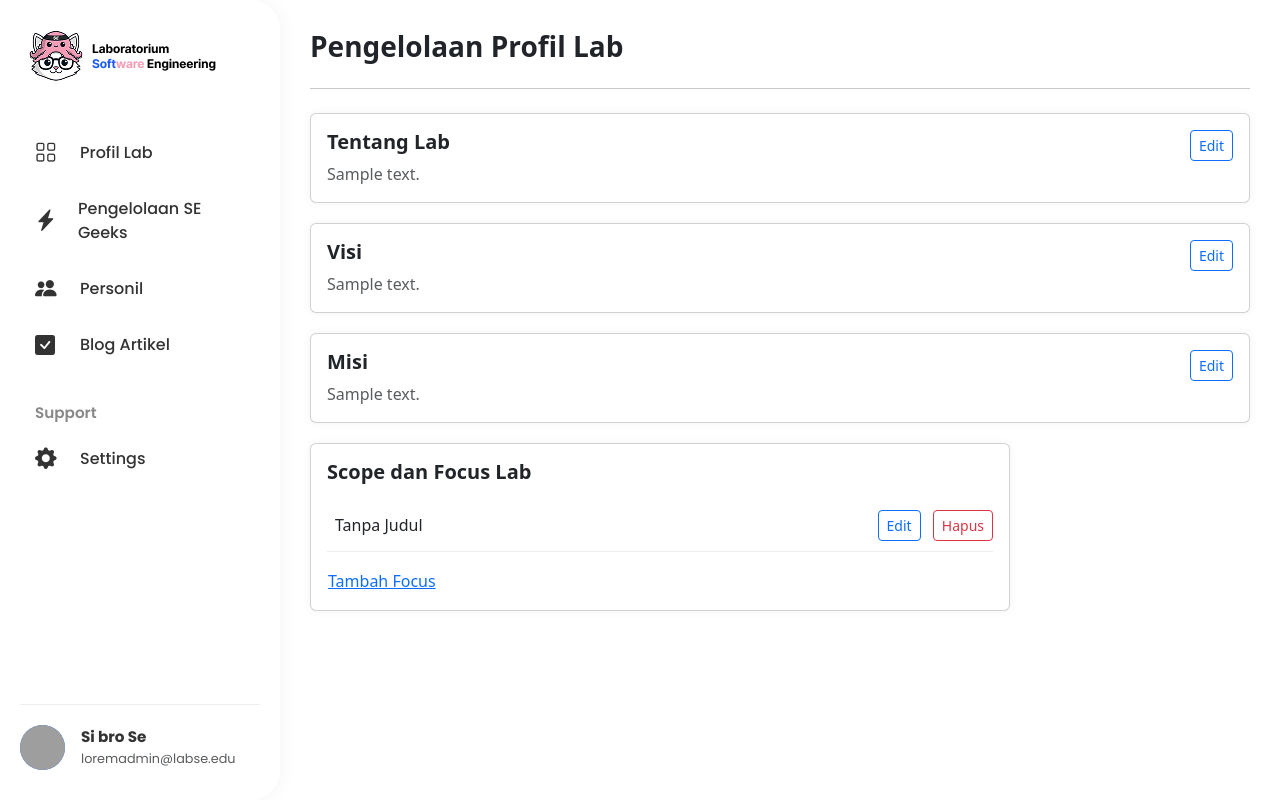
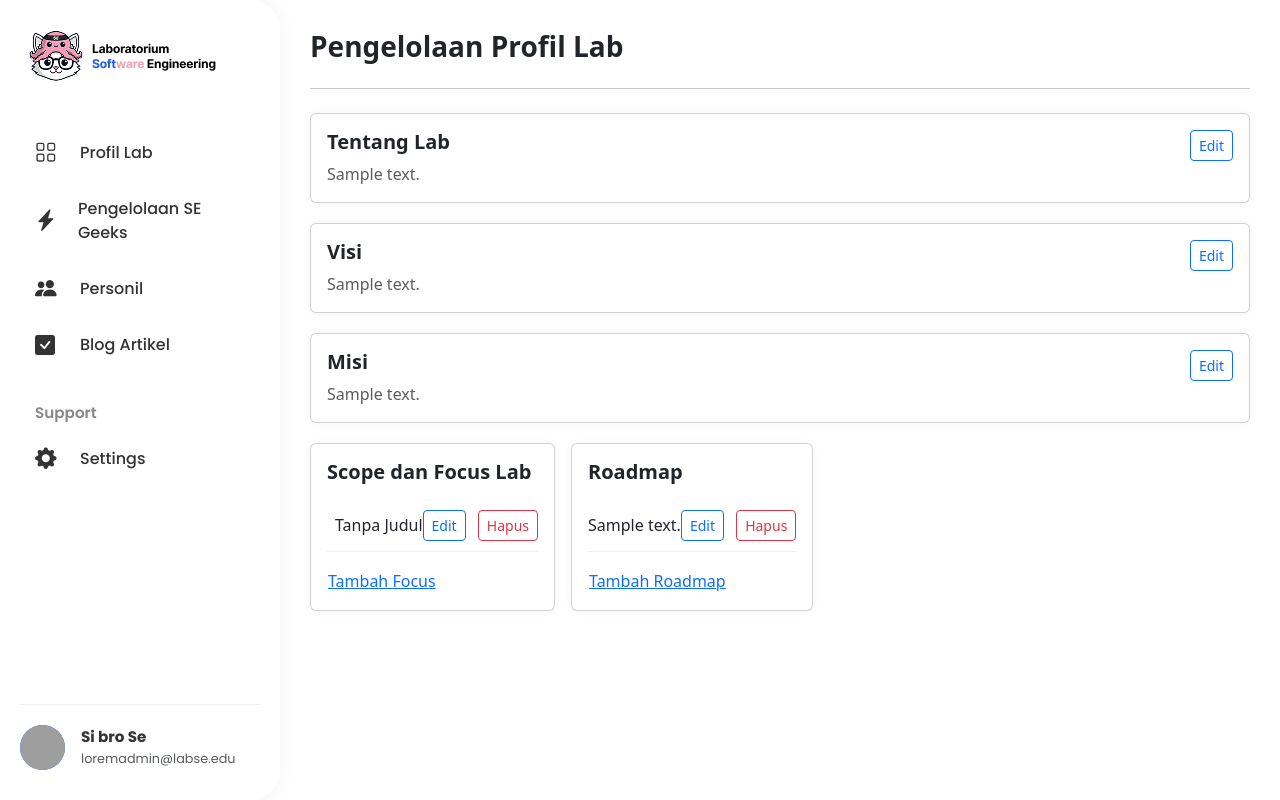
Before and after one commit to Adhityayusuf/PBL_SE, a PHP site: template Views/admin/profil.php in a window 1280 px wide. Run offline with PHP 8.4, Linux system fonts and the light colour scheme; the template is opened without the code that fills it: most values are stand-ins (such as "Sample title", 1, 10 or a date in 2020); grey boxes are pictures that could not be loaded.

Commit message:
Add: Roadmap Keterangan: Err End Point

```diff
--- a/Views/admin/profil.php
+++ b/Views/admin/profil.php
@@ -33,7 +33,8 @@ $customCSS = "
 
 <body>
     <div class="d-flex">
-    <?php include __DIR__ .'/layout/sidebar.php'; include 'profilModals.php';?>
+        <?php include __DIR__ . '/layout/sidebar.php';
+        include 'profilModals.php'; ?>
         <div class="main-content">
             <h3 class="fw-bold mb-4">Pengelolaan Profil Lab</h3>
             <hr class="mt-0 mb-4">
@@ -93,12 +94,13 @@ $customCSS = "
                 </div>
             </div>
 
+            <div class="d-flex gap-3">
                 <div class="card" style="max-width: 700px;">
                     <div class="card-body">
                         <h5 class="card-title fw-bold mb-3">Scope dan Focus Lab</h5>
 
                         <?php if (!empty($scopes)):
-                            foreach($scopes as $scope):
+                            foreach ($scopes as $scope):
                                 $data = json_decode($scope['isi_konten'], true);
                                 $judul = $data['title'] ?? 'Tanpa Judul';
                                 $deskripsi = $data['description'] ?? '';
@@ -133,6 +135,48 @@ $customCSS = "
                             <p class="text-muted small text-center my-3">Belum ada data Focus & Scope.</p>
                         <?php endif; ?>
                         <a href="#" class="btn btn-link mt-3 p-0" data-bs-toggle="modal" data-bs-target="#editScopeModal" data-name="Tambah Focus">Tambah Focus</a>
+                    </div>
+                </div>
+
+                <div class="card" style="max-width: 700px;">
+                    <div class="card-body">
+                        <h5 class="card-title fw-bold mb-3">Roadmap</h5>
+
+                        <?php if (!empty($roadmaps)):
+                            foreach ($roadmaps as $roadmap):
+                                $isiRoad = $roadmap['isi_konten'];
+                        ?>
+
+                                <div class="scope-item">
+                                    <span><?php echo nl2br(htmlspecialchars($isiRoad)); ?></span>
+
+                                    <div>
+                                        <button class="btn btn-outline-primary btn-sm me-2"
+                                            data-bs-toggle="modal"
+                                            data-bs-target="#editRoadmapModal"
+                                            data-id="<?php echo $roadmap['id_profile']; ?>"
+                                            data-content="<?php echo htmlspecialchars($isiRoad); ?>">
+                                            Edit
+                                        </button>
+
+                                        <form action="/admin/index.php" method="POST" style="display:inline;"
+                                            onsubmit="return confirm('Yakin ingin menghapus roadmap ini?');">
+                                            <input type="hidden" name="action" value="delete_roadmap">
+                                            <input type="hidden" name="id_to_delete" value="<?php echo $roadmap['id_profile']; ?>">
+                                            <button type="submit" class="btn btn-outline-danger btn-sm">Hapus</button>
+                                        </form>
+                                    </div>
+                                </div>
+
+                            <?php endforeach;
+                        else: ?>
+                            <p class="text-muted small text-center my-3">Belum ada data Roadmap.</p>
+                        <?php endif; ?>
+
+                        <a href="#" class="btn btn-link mt-3 p-0"
+                            data-bs-toggle="modal"
+                            data-bs-target="#editRoadmapModal">Tambah Roadmap</a>
+                    </div>
                 </div>
             </div>
         </div>
@@ -191,6 +235,37 @@ $customCSS = "
                 inputId.value = scopeId;
             }
         });
+
+        // ... (Bagian script lainnya)
+
+        // 4. Roadmap (Perbaikan JS)
+        const roadmapModal = document.getElementById('editRoadmapModal');
+
+        roadmapModal.addEventListener('show.bs.modal', event => {
+            const button = event.relatedTarget;
+
+            const getId = button.getAttribute('data-id') || '';
+            const getContent = button.getAttribute('data-content') || '';
+
+            // Asumsi: jika data-id ada, berarti operasi 'Edit', jika tidak, 'Tambah'
+            const isEdit = getId !== '';
+
+            // ✅ Mengakses elemen form yang benar
+            const inputId = roadmapModal.querySelector('#roadmapType'); // ID Profile
+            const textareaContent = roadmapModal.querySelector('textarea[name="isi_roadmap"]'); // Konten Roadmap
+            const modalTitle = roadmapModal.querySelector('.modal-title');
+
+            // ✅ Mengisi nilai ke elemen form
+            inputId.value = getId;
+            textareaContent.value = getContent;
+
+            if (isEdit) {
+                modalTitle.textContent = 'Edit Roadmap';
+            } else {
+                modalTitle.textContent = 'Tambah Roadmap';
+            }
+        });
     </script>
 </body>
+
 </html>
--- a/Views/admin/profilModals.php
+++ b/Views/admin/profilModals.php
@@ -76,3 +76,25 @@
         </div>
     </div>
 </div>
+
+<!-- Modal Edit / Tambah Roadmap -->
+<div class="modal fade modal-visi" id="editRoadmapModal" tabindex="-1" aria-labelledby="editVisiMisiModalLabel" aria-hidden="true">
+    <div class="modal-dialog modal-dialog-centered">
+        <div class="modal-content">
+            <div class="modal-header border-0 pb-0">
+                <h5 class="modal-title fs-3 fw-bold" id="editRoadmapModalLabel">Edit Roadmap</h5>
+            </div>
+            <div class="modal-body pt-0">
+                <form id="roadmapForm" action="/admin/index.php" method="POST">
+                    <input type="hidden" name="isi_roadmap" value="update_roadmap">
+                    <input type="hidden" name="id_profile" id="roadmapType">
+                    <textarea class="form-control" rows="5" name="isi_roadmap"></textarea>
+                </form>
+            </div>
+            <div class="modal-footer d-flex justify-content-end border-0 pt-0">
+                <button type="button" class="btn btn-light btn-lg me-2 px-4" data-bs-dismiss="modal" style="font-weight: 500;">Batal</button>
+                <button type="button" class="btn btn-primary btn-lg px-4" onclick="document.getElementById('roadmapForm').submit()">Simpan</button>
+            </div>
+        </div>
+    </div>
+</div>
--- a/admin/index.php
+++ b/admin/index.php
@@ -48,6 +48,8 @@ if ($method === 'POST') {
         case 'update_visimisi':
         case 'save_scope':
         case 'delete_scope':
+        case 'save_roadmap':
+        case 'delete_roadmap';
             $adminProfile->handleRequest();
             break;
         case 'add':
```
Also changed, not shown: Controllers/AdminProfileController.php (+39 -9 lines), Models/ProfileModel.php (+80 -26 lines). Lines whose indentation alone changed are shown as unchanged.
